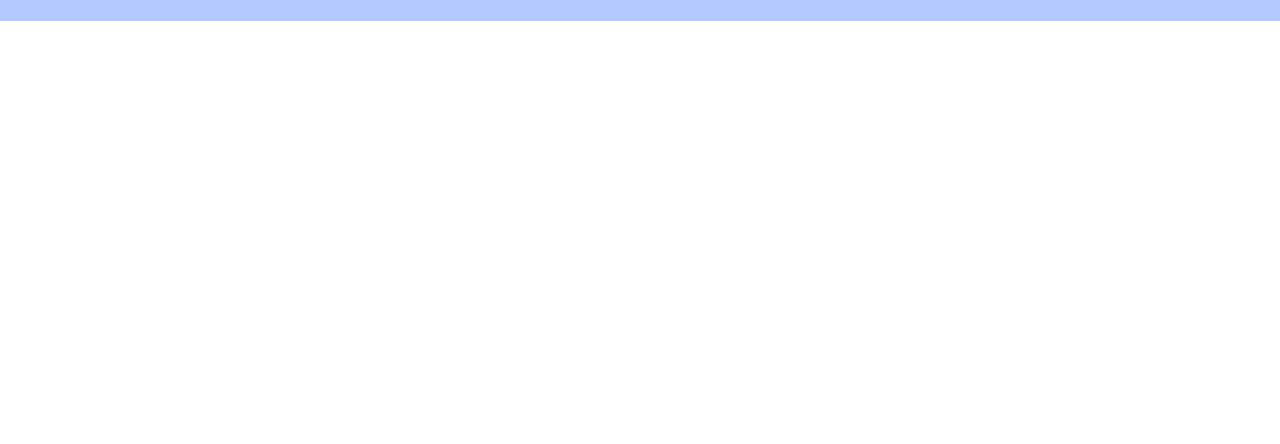
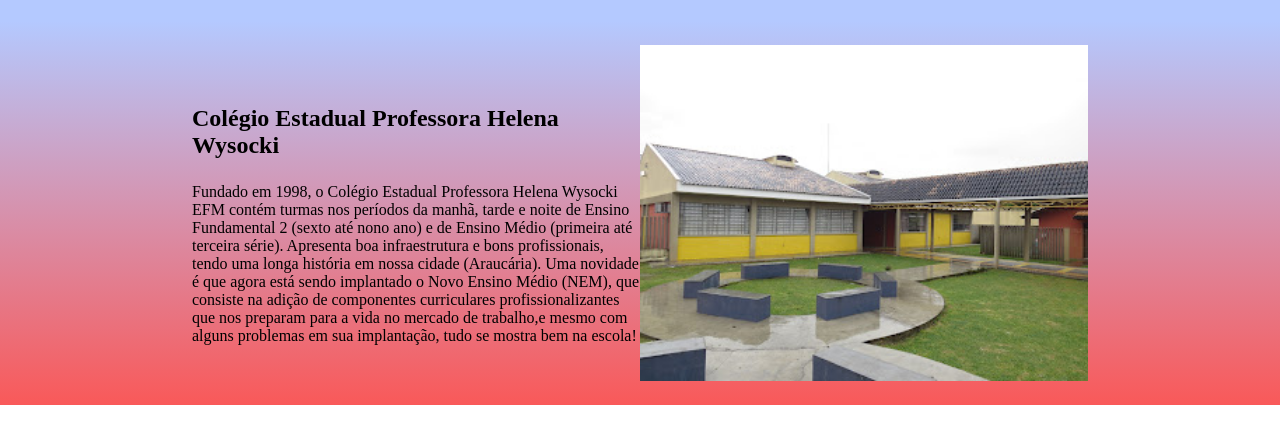
Before and after one commit to yasmimvitoria00/site-alura, a plain HTML site: page index.html in a window 1280 px wide. Shown: the part 86-530 px from the top of the page. Drawn offline with Linux system fonts and the light colour scheme.

Commit message:
Add files via upload

```diff
--- a/index.html
+++ b/index.html
@@ -15,5 +15,14 @@
             <li class="cabecalho-lista-item">Estudante</li>
         </ul>
     </header>
+    <section class="escola">
+        <div class="escola-div-conteudo">
+            <h2 class="escola-titulo">Colégio Estadual Professora Helena Wysocki</h2>
+            <p class="escola-texto-um">Fundado em 1998, o Colégio Estadual Professora Helena Wysocki EFM contém turmas nos períodos da manhã, tarde e noite de Ensino Fundamental 2 (sexto até nono ano) e de Ensino Médio (primeira até terceira série). Apresenta boa infraestrutura e bons profissionais, tendo uma longa história em nossa cidade (Araucária). Uma novidade é que agora está sendo implantado o Novo Ensino Médio (NEM), que consiste na adição de componentes curriculares profissionalizantes que nos preparam para a vida no mercado de trabalho,e mesmo com alguns problemas em sua implantação, tudo se mostra bem na escola!</p>
+
+        </div>
+        <img class="escola-imagem" src="helena.JPG" alt="Colégio Helena">
+
+    </section>
 </body>
 </html>
--- a/style.css
+++ b/style.css
@@ -24,3 +24,27 @@ display: inline-block;
 margin: 0 16px;
 font-size: 24px;
 }
+
+.escola-imagem{
+    width: 35%;
+
+}
+
+
+.escola{
+    background-image: linear-gradient(#B4C9FF,#f95959);
+    color: black;
+    display: flex;
+    justify-content: center;
+    align-items: center;
+    padding: 24px 0;
+}
+
+
+.escola-div-conteudo{
+    width: 35%;
+}
+
+.escola-titulo{
+    padding: 24px 0;
+}
```
Also changed, not shown: helena.JPG (added).
